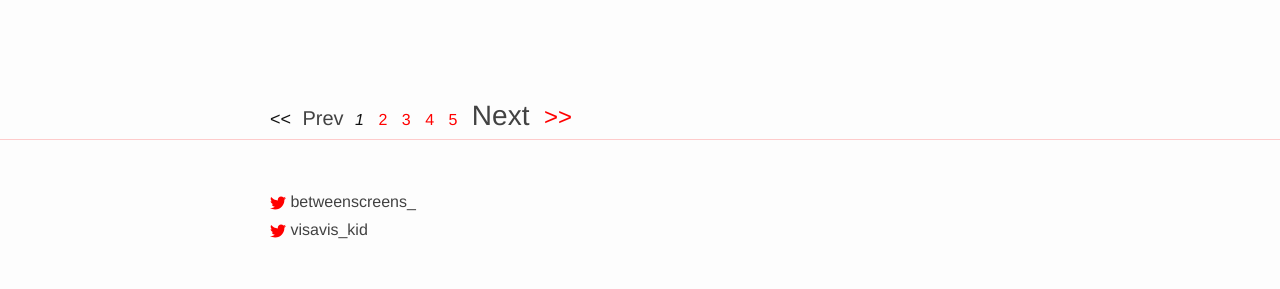
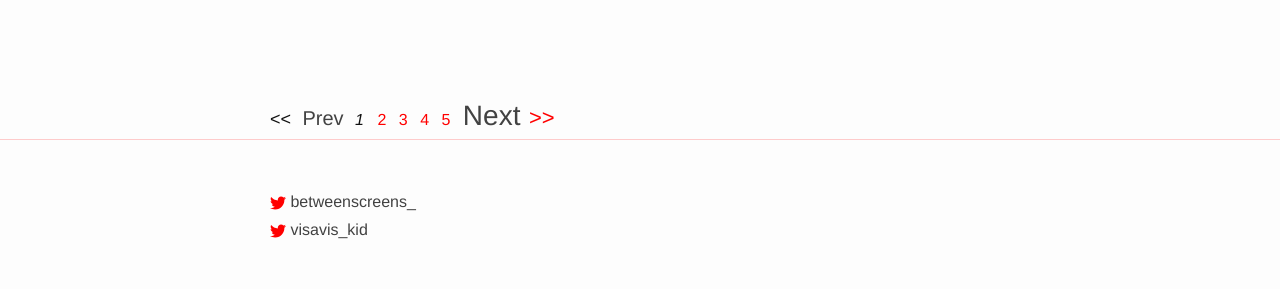
Before and after one commit to vis-kid/between_blog, a Jekyll site: the page built from index.html, in a window 1280 px wide. Shown: the part 1697-1986 px from the top of the page. Built offline with Jekyll 4.4.1, drawn with Linux system fonts in a browser that asks for light colours; the list of posts is cut into pages by our own code.

Commit message:
Adjusts size and spacing for pagination links for smaller devices

```diff
--- a/_sass/_layout.scss
+++ b/_sass/_layout.scss
@@ -394,8 +394,8 @@ h3.list-keywords {
 }
 
 .pagination a {
-  margin-left: 5px;
-  margin-right: 5px;
+  margin-left: 4px;
+  margin-right: 4px;
   &:first-child {
     margin-left: 0px;
 	}
@@ -427,17 +427,20 @@ h3.list-keywords {
 }
 
 .home_arrow, .end_of_list_arrow {
-  font-size: 24px;
+  font-size: 22px;
   &:hover {
     border-bottom: 1px solid $red;
     color: $red;
 	}
 }
 
-.home_arrow {
+a.home_arrow {
+  margin-right: 0px;
 }
 
-.end_of_list_arrow {
+a.end_of_list_arrow {
+  margin-left: 0px;
+  margin-right: 0px;
 }
 
 .inactive_arrow {
```
